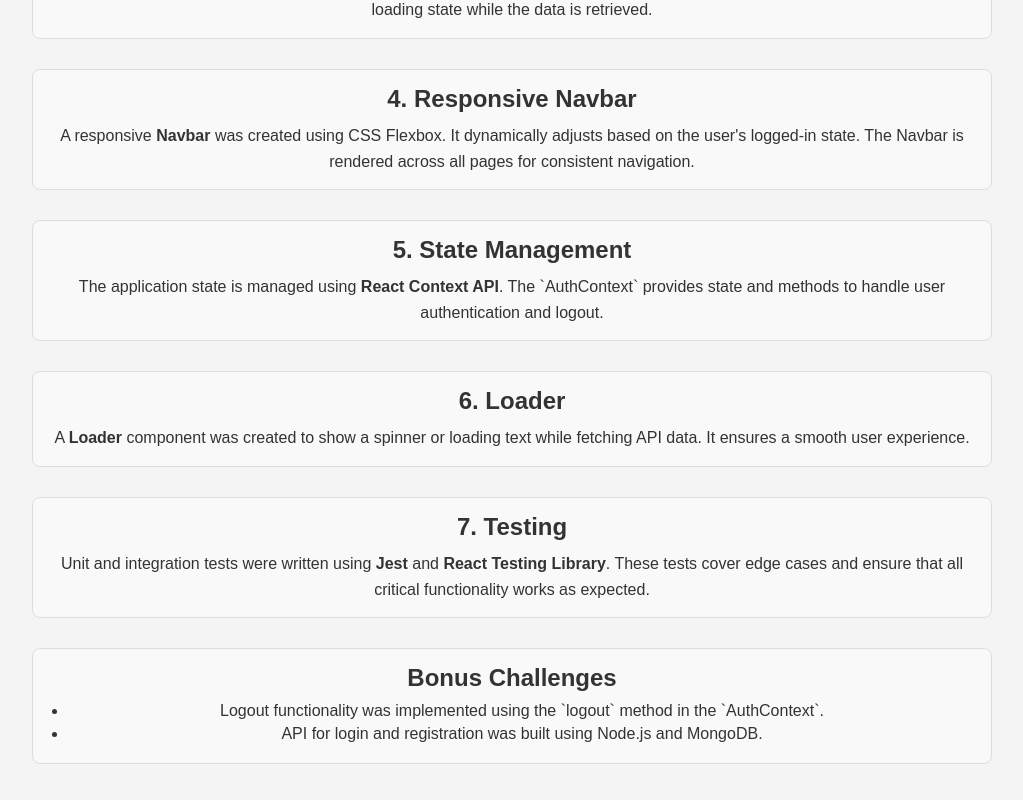
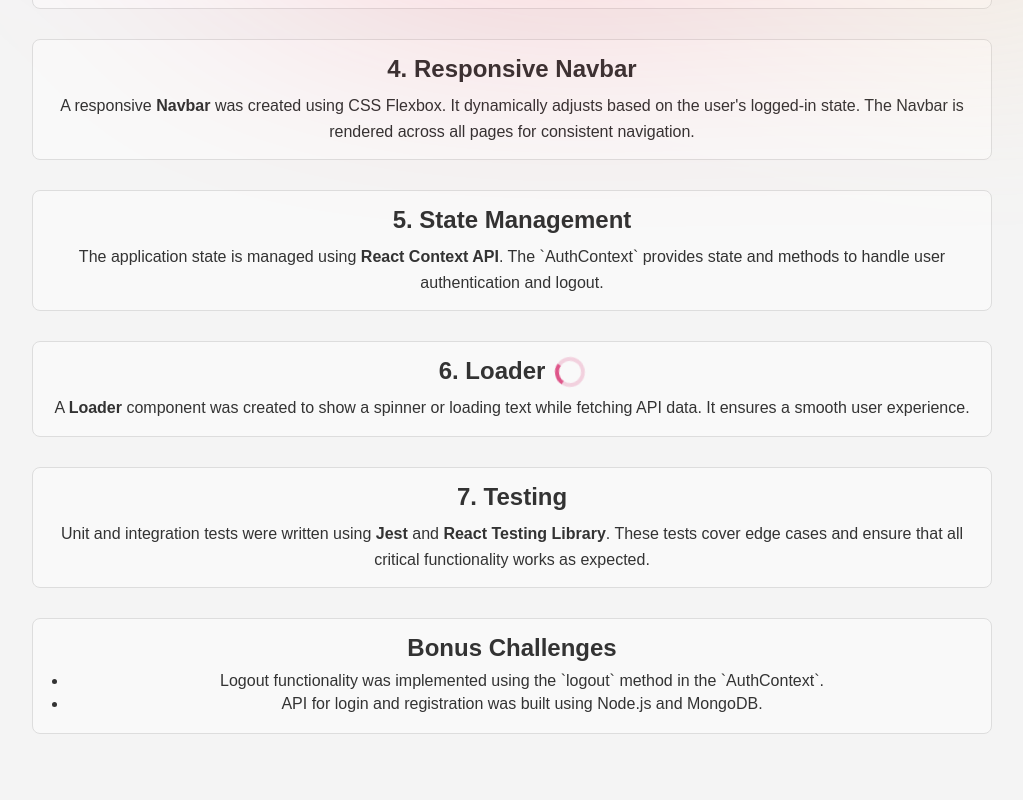
Before and after one commit to Muostafa/orthoplex-challenge, a Next.js app: page / in a window 1280 px wide. Shown: the part 900-1700 px from the top of the page, without its empty margins (128-1151 px from the left). Built offline with nearby package versions, Linux system fonts and the light colour scheme.

Commit message:
signup import error

```diff
--- a/app/components/Challenge.tsx
+++ b/app/components/Challenge.tsx
@@ -1,6 +1,7 @@
 "use client";
 import styles from "../../styles/Challenge.module.css";
 import { useRouter } from "next/navigation";
+import Loader from "./Loader";
 
 const Challenge = () => {
   const router = useRouter();
@@ -111,7 +112,10 @@ const Challenge = () => {
         </p>
       </div>
       <div className={styles.challengeSection}>
-        <h2 className={styles.heading}>6. Loader</h2>
+        <div className={styles.loader}>
+          <h2 className={styles.heading}>6. Loader</h2>
+          <Loader />
+        </div>
         <p className={styles.text}>
           A <strong>Loader</strong> component was created to show a spinner or
           loading text while fetching API data. It ensures a smooth user
--- /dev/null
+++ b/app/components/Loader.tsx
@@ -0,0 +1,12 @@
+"use client";
+import styles from "../../styles/Loader.module.css"; // Import the CSS module for the loader
+
+const Loader = () => {
+  return (
+    <div className={styles.loaderContainer}>
+      <div className={styles.spinner}></div>
+    </div>
+  );
+};
+
+export default Loader;
--- a/app/layout.tsx
+++ b/app/layout.tsx
@@ -10,6 +10,9 @@ export default function RootLayout({
   return (
     <html lang="en">
       <body>
+        <div className="main">
+          <div className="gradient" />
+        </div>
         <AuthProvider>
           <Navbar />
           {children}
--- a/pages/api/auth/signup.js
+++ b/pages/api/auth/signup.js
@@ -1,6 +1,6 @@
 import bcrypt from "bcryptjs";
 import connectToDatabase from "../../../lib/db";
-import User from "@/models/User";
+import User from "../../../models/User";
 
 export default async function handler(req, res) {
   if (req.method === "POST") {
--- a/styles/Challenge.module.css
+++ b/styles/Challenge.module.css
@@ -1,9 +1,10 @@
 .container {
   max-width: 1000px;
-  margin: 100px auto;
+  margin: auto;
   padding: 20px;
   font-family: Arial, sans-serif;
   color: #333;
+  padding-bottom: 100px;
 }
 
 .title {
@@ -73,3 +74,10 @@
   line-height: 1.5;
   word-wrap: break-word; /* Ensure long words break */
 }
+
+.loader {
+  display: flex;
+  flex-direction: row;
+  justify-content: center;
+  gap: 10px;
+}
--- /dev/null
+++ b/styles/Loader.module.css
@@ -0,0 +1,17 @@
+.loaderContainer {
+  border: 4px solid hsla(337, 67%, 60%, 0.24); /* Light grey */
+  border-top: 4px solid #de5589; /* Blue color for the top part */
+  border-radius: 50%;
+  width: 30px;
+  height: 30px;
+  animation: spin 1s linear infinite; /* Spinning animation */
+}
+
+@keyframes spin {
+  0% {
+    transform: rotate(0deg);
+  }
+  100% {
+    transform: rotate(360deg);
+  }
+}
```
Also changed, not shown: app/components/PhotoWall.tsx (+6 -1 lines), app/login/page.js (+6 -1 lines).
